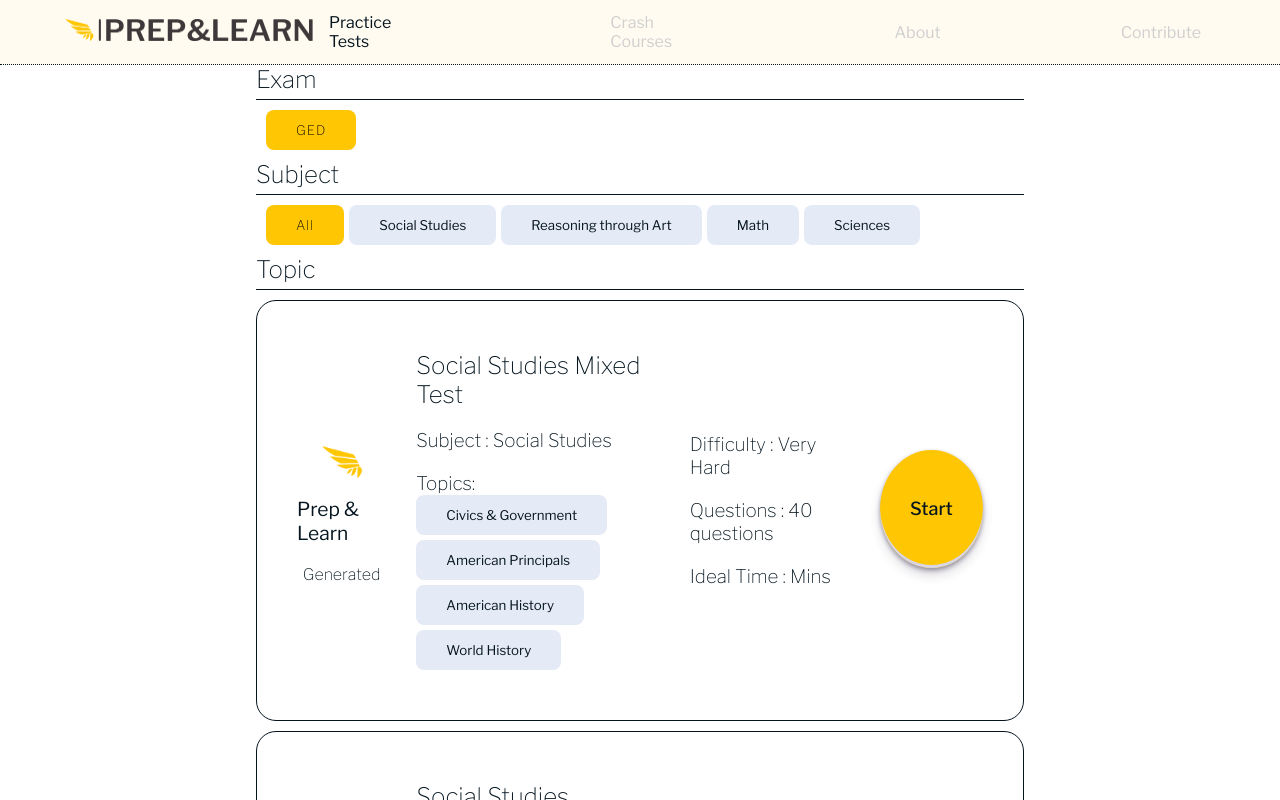
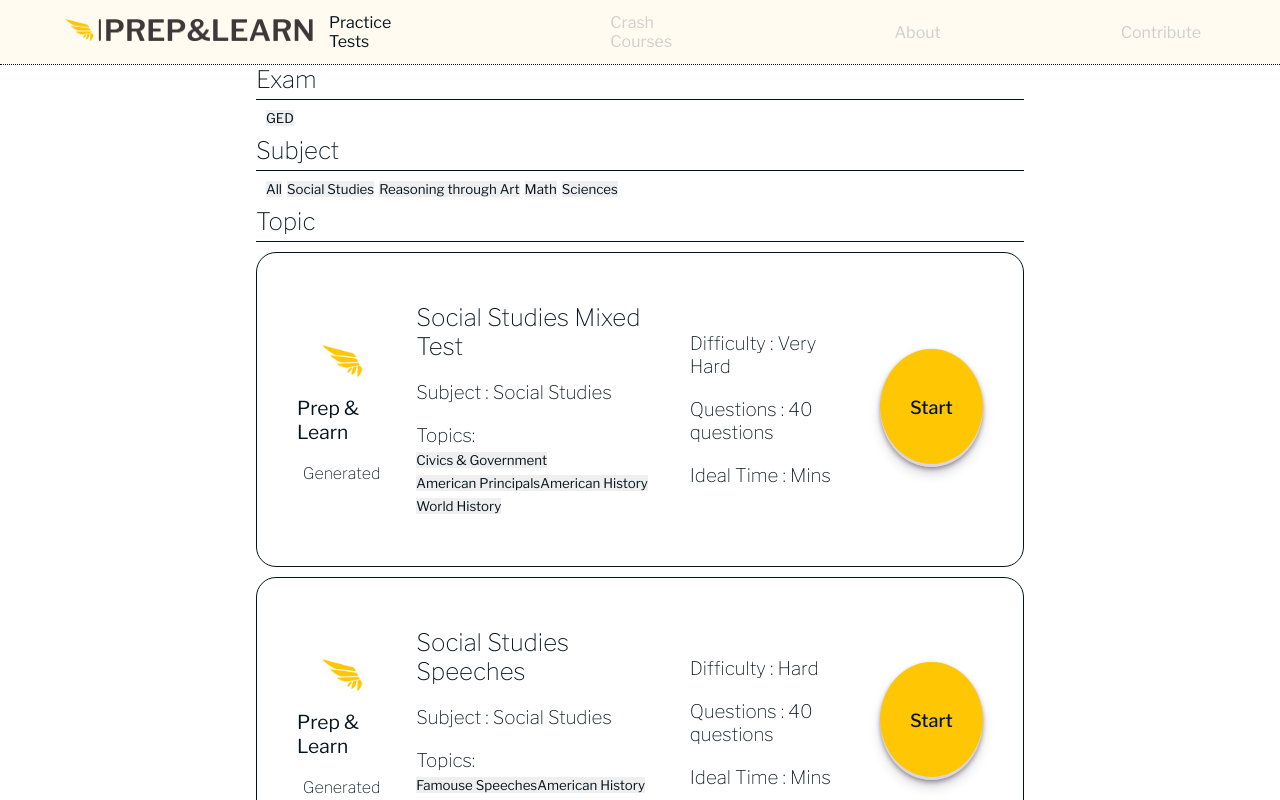
Before and after one commit to minkhaung-mkks/prep-learn, a Next.js app: page /practices in a window 1280 px wide. Shown: the top 800 px of the page. Built offline with nearby package versions, Linux system fonts and the light colour scheme.

Commit message:
Moved some css to globals

```diff
--- a/styles/quiz_chooser.css
+++ b/styles/quiz_chooser.css
@@ -17,33 +17,7 @@
     background-color: var(--text);
 }
 
-.selector_btn {
-    color: var(--text);
-    padding: 12px 30px;
-    border: none;
-    background-color: var(--secondary);
-    border-radius: 8px;
-    -webkit-border-radius: 8px;
-    -moz-border-radius: 8px;
-    -ms-border-radius: 8px;
-    -o-border-radius: 8px;
-    cursor: pointer;
-    transition: 0.2s ease-out all;
-    -webkit-transition: 0.2s ease-out all;
-    -moz-transition: 0.2s ease-out all;
-    -ms-transition: 0.2s ease-out all;
-    -o-transition: 0.2s ease-out all;
 
-}
-
-.selector_btn:hover,
-.selected_selector_btn {
-    background-color: var(--primary);
-    color: rgb(0, 0, 0);
-    font-weight: 100;
-    text-rendering: optimizeLegibility;
-    letter-spacing: 1px;
-}
 
 .quiz_select_box {
     display: flex;
@@ -56,11 +30,6 @@
     width: 25vw;
 }
 
-.topics_box {
-    display: flex;
-    gap: 5px;
-    flex-wrap: wrap;
-}
 
 .quiz_card {
     display: flex;
```
